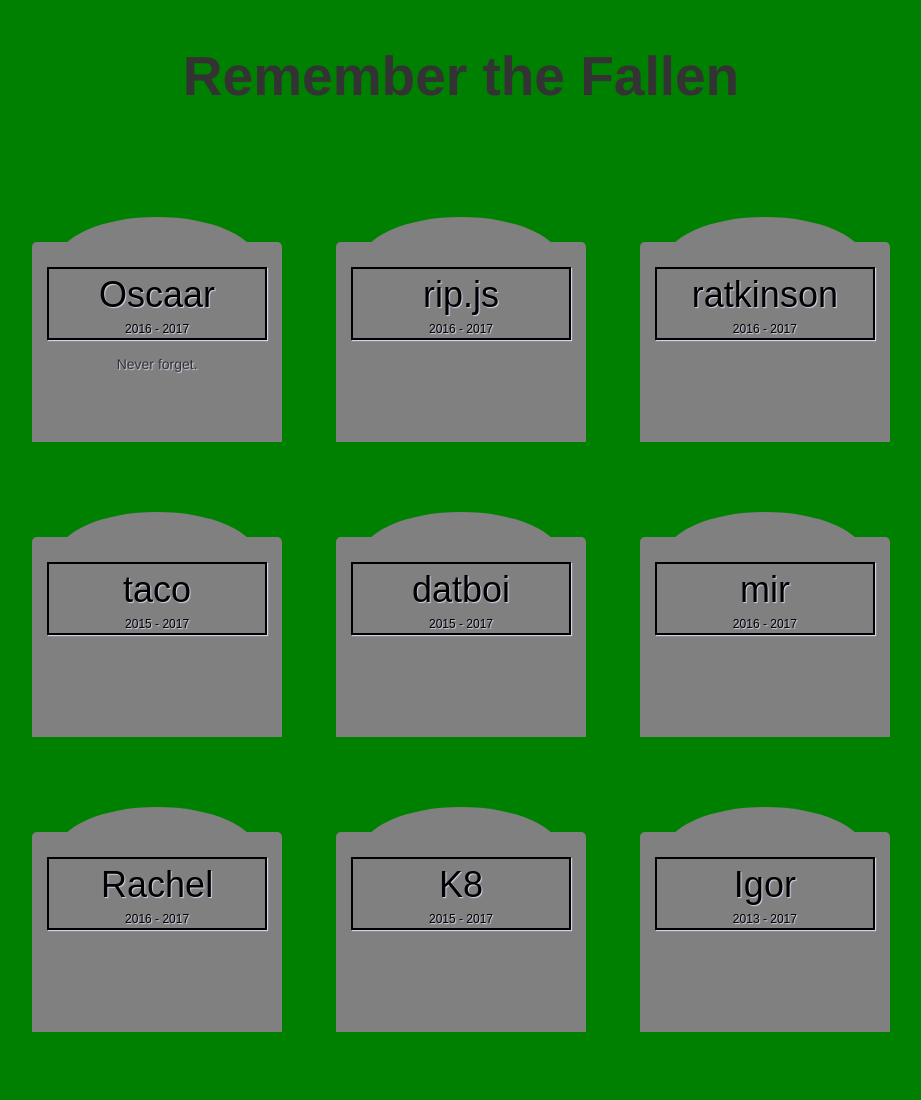
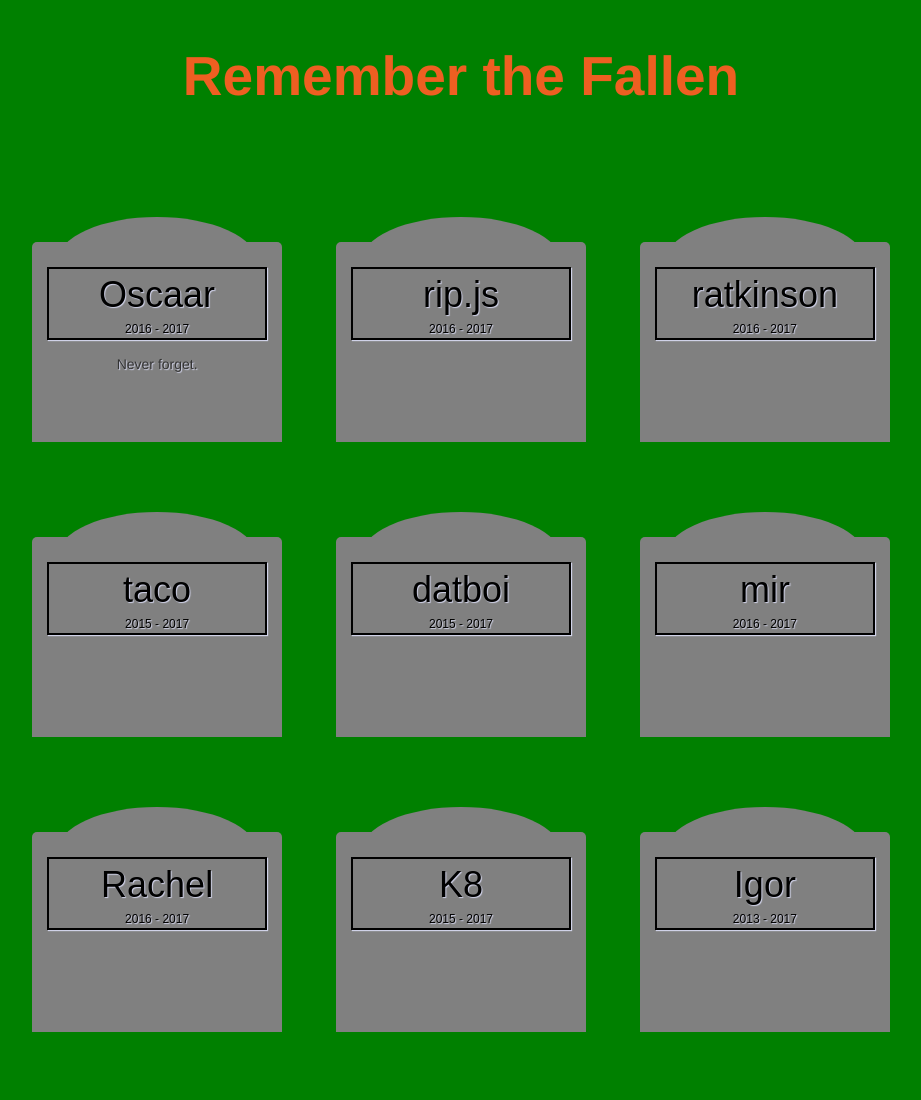
Before and after one commit to derickwarshaw/rippler-radar, a plain HTML site: page index.html in a window 1280 px wide. Shown: the top 1100 px of the page, without its empty margins (179-1100 px from the left). Drawn offline with Linux system fonts and the light colour scheme.

Commit message:
header color.

```diff
--- a/css/styles.css
+++ b/css/styles.css
@@ -6,6 +6,7 @@ body {
 
 h1 {
   font-size: 55px;
+  color: rgb(238,95,33);
 }
 
 .tombstone {
```
